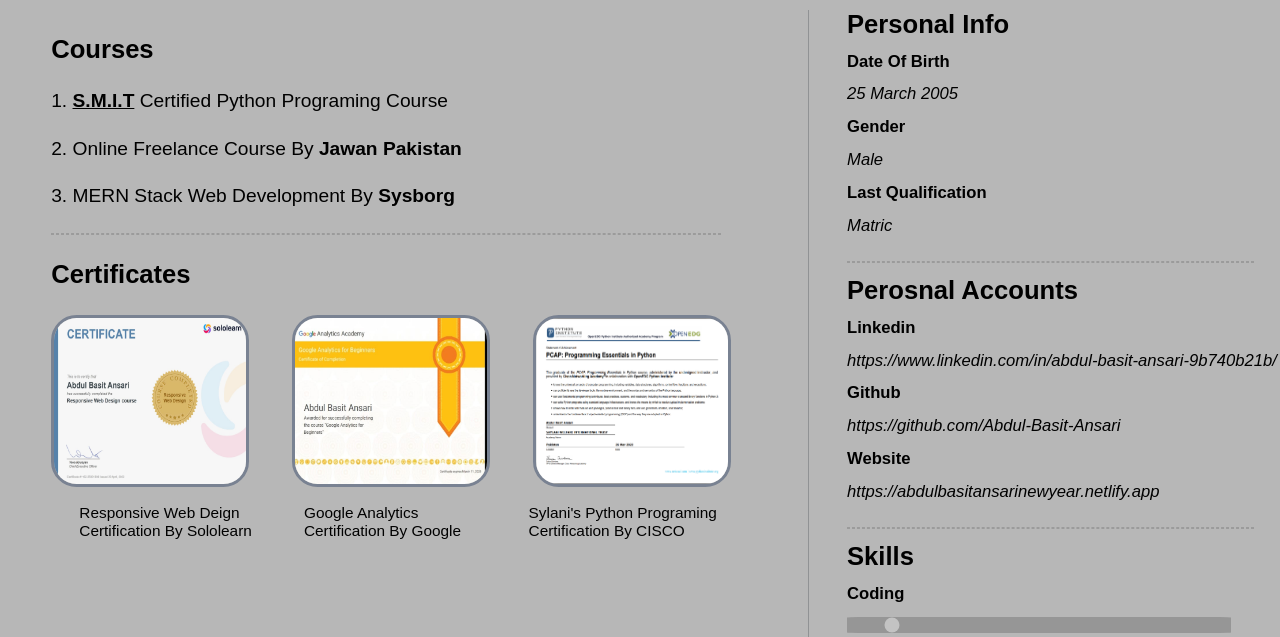
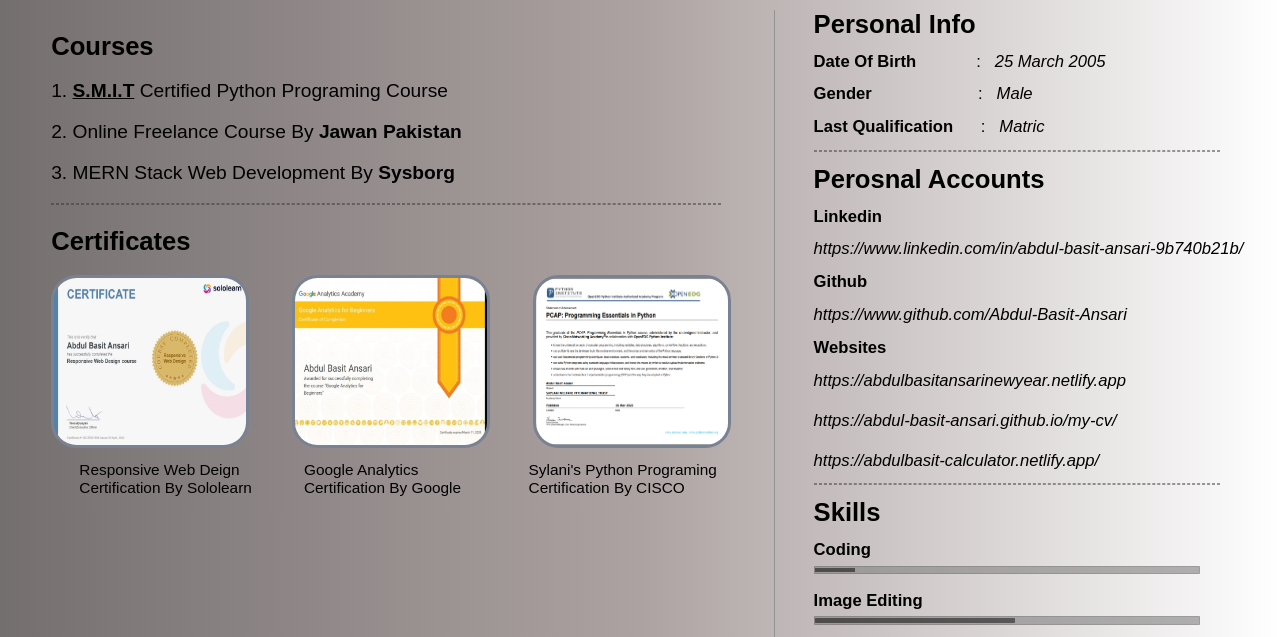
Before and after one commit to Abdul-Basit-Ansari/my-cv, a plain HTML site: page index.html in a window 1280 px wide. Shown: the part 163-800 px from the top of the page. Drawn offline with Linux system fonts and the light colour scheme.

Commit message:
change background color

```diff
--- a/index.html
+++ b/index.html
@@ -15,7 +15,9 @@
             padding: 0%;
         }@import url('https://fonts.googleapis.com/css2?family=Barlow+Condensed:ital,wght@1,100&display=swap');
         body{
-            background-color: #B7B7B7;
+            background-color: #706e6e;
+
+            background-image: linear-gradient(to right, #746f6f,#ada2a2 , white);
             font-family: 'Barlow Condensed', sans-serif;
 
 
@@ -25,6 +27,8 @@ font-family: 'Oswald', sans-serif;
             height: 9.5vw;
             padding: 1.5%;
             background-color: #303846;
+
+            background-image: linear-gradient(to right,#303846,#3c4350,#6d6f70 );
             border: #303846;
             border-radius: 0% 0% 5% 5%;
         }
@@ -72,24 +76,25 @@ font-family: 'Oswald', sans-serif;
 
         }
         .cs{
-            margin: 1vw 2vw 1vw 4vw;
+            margin: 1vw .2vw 1vw 4vw;
             display: inline-block;
         }
         .csh3{
             font-size: 2vw;
-            margin-bottom: 2vw;
-            margin-top: 2vw;
+            margin-bottom: 1.5vw;
+            margin-top: 1.7vw;
         }
         .myhr{
-            margin-top: 2vw;
+            margin-top: 1vw;
             width: 93%;
             opacity: .5;
-            border: .1vh dashed gray;
+            border: .1vh dashed rgb(54, 54, 54);
+
 
         }
         .csp{
             font-size: 1.5vw;
-            margin-bottom: 2vw;
+            margin-bottom: 1.5vw;
         }
         li{
             list-style: decimal;
@@ -108,14 +113,13 @@ font-family: 'Oswald', sans-serif;
         .cimgtxt{
             font-size: 1.2vw;
             width: 15vw;
-            margin: 1vw 0vw .1vw 2.2vw;
+            margin: .7vw 0vw .1vw 2.2vw;
             display: inline-block;
         }
         .ps{
             display: inline-block;
-            margin-top:-14%;
             position: fixed;
-            margin: 1vw;
+            margin: 1vw 1vh 1vh .3vh;
             border-left:.1vw solid #909294;
             width: 34vw;
             height: 53vw;
@@ -138,11 +142,51 @@ font-family: 'Oswald', sans-serif;
         .skillr {
             -webkit-appearance: none;
             width: 30vw;
-            height: 1.3vw;
+            height: .5vw;
             background: gray;
-            /* border:.1vw solid black; */
+            border:.1vw solid rgb(100, 97, 97);
             opacity: .6;
             border-radius: 3%;
+        }
+        .skillr::-webkit-slider-thumb {
+        -webkit-appearance: none;
+        appearance: none;
+        width: 5vh;
+        height: .5vh;
+        background: black;
+
+        }
+
+        .skillr::-moz-range-thumb {
+            width: 30vh;
+        height: 1vh;
+        background: black;
+
+        }
+        .skillr2 {
+            -webkit-appearance: none;
+            width: 30vw;
+            height: .5vw;
+            background: gray;
+            border:.1vw solid rgb(100, 97, 97);
+            opacity: .6;
+            border-radius: 3%;
+        }
+        .skillr2::-webkit-slider-thumb {
+        -webkit-appearance: none;
+        appearance: none;
+        width: 25vh;
+        height: .6vh;
+        border-radius: 3%;
+        background: black;
+
+        }
+
+        .skillr2::-moz-range-thumb {
+            width: 30vh;
+        height: 1vh;
+        background: black;
+
         }
         .abbr{
             text-decoration: underline;
@@ -164,9 +208,9 @@ font-family: 'Oswald', sans-serif;
         <p><li class="csp"> MERN Stack Web Development By <b> Sysborg</b></li></p>
 <hr class="myhr">
         <h3 class="csh3">Certificates</h3>
-        <a target="blank" href="img/c1.jpeg"><img class="cimg" src="img/c1.jpeg" alt="This Image Not Show In This Dvice"></img></a>
-        <a target="blank" href="img/c2.jpeg"><img class="cimg" src="img/c2.jpeg" alt="This Image Not Show In This Dvice"></img></a>
-        <a target="blank" href="img/c3.png"><img class="cimg" src="img/c3.png" alt="This Image Not Show In This Dvice"></img></a>
+        <a target="blank" href="img/c1.jpeg"><img class="cimg" src="img/c1.jpeg" alt="Image Can't Display"></img></a>
+        <a target="blank" href="img/c2.jpeg"><img class="cimg" src="img/c2.jpeg" alt="Image Can't Display"></img></a>
+        <a target="blank" href="img/c3.png"><img class="cimg" src="img/c3.png" alt="Image Can't Display"></img></a>
         <br>
         <p class="cimgtxt">Responsive Web Deign Certification By Sololearn</p>
         <p class="cimgtxt">Google Analytics Certification By Google</p>
@@ -175,14 +219,11 @@ font-family: 'Oswald', sans-serif;
     </div>
     <div class="ps">
         <h1 class="ph1">Personal Info</h1>
-        <p class="gender"><b>Date Of Birth</b></p>
-        <p class="gender"><i>25 March 2005</i></p>
+        <p class="gender"><b>Date Of Birth</b>&nbsp;     &nbsp;&nbsp;&nbsp;&nbsp;&nbsp;&nbsp;&nbsp;&nbsp;&nbsp;&nbsp;&nbsp;:&nbsp;&nbsp;&nbsp;<i>25 March 2005</i></p>
+        <p class="gender"><b>Gender</b>&nbsp;&nbsp;&nbsp;&nbsp;&nbsp;&nbsp;&nbsp;&nbsp;&nbsp;&nbsp;&nbsp;&nbsp;&nbsp;&nbsp;&nbsp;&nbsp;&nbsp;&nbsp;&nbsp;&nbsp;&nbsp;&nbsp;&nbsp;:&nbsp;&nbsp;&nbsp;<i>Male</i></p>
 
-        <p class="gender"><b>Gender</b></p>
-        <p class="gender"><i>Male</i></p>
 
-        <p class="gender"><b>Last Qualification</b></p>
-        <p class="gender"><i>Matric</i></p>
+        <p class="gender"><b>Last Qualification</b>&nbsp;&nbsp;&nbsp;&nbsp;&nbsp;&nbsp;:&nbsp;&nbsp;&nbsp;<i>Matric</i></p>
        <hr class="myhr">
         <h1 class="ph2">Perosnal Accounts</h1>
 
@@ -191,20 +232,22 @@ font-family: 'Oswald', sans-serif;
 
 
         <p class="gender"><b>Github</b></p>
-        <p class="gender"><i>https://github.com/Abdul-Basit-Ansari</i></p>
+        <p class="gender"><i>https://www.github.com/Abdul-Basit-Ansari</i></p>
 
 
-        <p class="gender"><b>Website</b></p>
-        <p class="gender"><i>https://abdulbasitansarinewyear.netlify.app</i></p>
+        <p class="gender"><b>Websites</b></p>
+        <p class="gender"><i>https://abdulbasitansarinewyear.netlify.app<br><br>https://abdul-basit-ansari.github.io/my-cv/<br><br>https://abdulbasit-calculator.netlify.app/</i></p>
 
        <hr class="myhr">
 
        <h1 class="ph2">Skills</h1>
 
        <p class="gender"><b>Coding</b></p>
-       <p class="gender"><i><input type="range" class="skillr" name="range" value="10" id="coding" disabled></i></p>
-       <p class="gender"><b>Image Editing & Canva</b></p>
-       <p class="gender"><i><input type="range" class="skillr" name="range" value="60" id="coding" disabled></i></p>
+       <input type="range" class="skillr" name="range" value="-1" id="coding" disabled>
+       <p class="gender"><b>Image Editing</b></p>
+       <input type="range" class="skillr2" name="range" value="-1" id="coding" disabled>
+       <p class="gender"><b>Canva</b></p>
+       <input type="range" class="skillr2" name="range" value="-1" id="coding" disabled>
 
     </div>
 </body>
```
Also changed, not shown: img/Screenshot 2022-05-20 195756.png (added).
